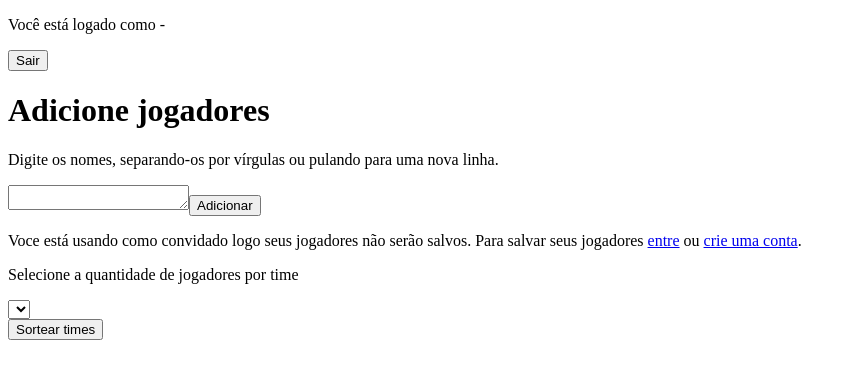
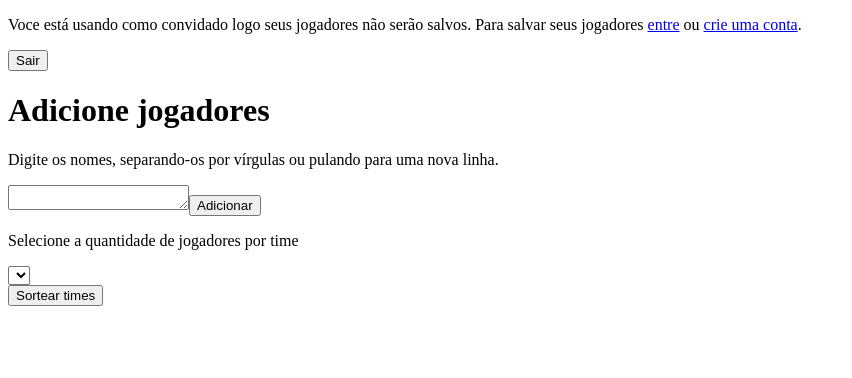
Before and after one commit to luandersonalvesdev/random-team-picker, a React (Vite) app in the folder frontend/: page /dashboard in a window 1280 px wide. Shown: the top 378 px of the page, without its empty margins (0-852 px from the left). Built offline with nearby package versions, Linux system fonts and the light colour scheme.

Commit message:
refactor: more html semantics

```diff
--- a/frontend/src/components/Header.jsx
+++ b/frontend/src/components/Header.jsx
@@ -1,15 +1,29 @@
 import { useContext } from 'react'
 import { UserContext } from '../contexts/UserContext'
+import { PlayersContext } from '../contexts/PlayersContext'
 import useGetUser from '../hooks/useGetUser'
+import { Link } from 'react-router-dom';
+import Loggout from './Logout';
 
 export default function Header() {
   useGetUser();
 
   const { userData } = useContext(UserContext);
+  const { isLogged } = useContext(PlayersContext);
 
   return (
     <header>
-      <p>Você está logado como { userData.username }</p>
+      {
+        isLogged
+          ? <p>Você está logado como { userData.username }</p>
+          : (
+            <p>
+              Voce está usando como convidado logo seus jogadores não serão salvos.
+              Para salvar seus jogadores <Link to='/login'>entre</Link> ou <Link to='/signup'>crie uma conta</Link>.
+            </p>
+          )
+      }
+      <Loggout />
     </header>
   )
 }
--- a/frontend/src/components/PlayersList.jsx
+++ b/frontend/src/components/PlayersList.jsx
@@ -2,24 +2,15 @@ import PropTypes from 'prop-types'
 import PlayerItem from './PlayerItem'
 import { useContext } from 'react'
 import { PlayersContext } from '../contexts/PlayersContext'
-import { Link } from 'react-router-dom'
 import useGetPlayers from '../hooks/useGetPlayers'
 
 export default function PlayersList() {
-  const { playersList, isLogged } = useContext(PlayersContext)
+  const { playersList } = useContext(PlayersContext)
 
   useGetPlayers();
 
   return (
     <div>
-      {
-        !isLogged
-          &&
-            <p>
-              Voce está usando como convidado logo seus jogadores não serão salvos.
-              Para salvar seus jogadores <Link to='/login'>entre</Link> ou <Link to='/signup'>crie uma conta</Link>.
-            </p>
-      }
       <ul>
         {
           playersList
--- a/frontend/src/pages/Dashboard/index.jsx
+++ b/frontend/src/pages/Dashboard/index.jsx
@@ -1,6 +1,5 @@
 import PlayersList from '../../components/PlayersList'
 import PlayerAdder from '../../components/PlayerAdder'
-import Logout from '../../components/Logout'
 import Teams from '../../components/Teams'
 import Header from '../../components/Header'
 
@@ -9,7 +8,6 @@ export default function Dashboard() {
   return (
     <div>
       <Header />
-      <Logout />
       <PlayerAdder />
       <PlayersList />
       <Teams />
```
